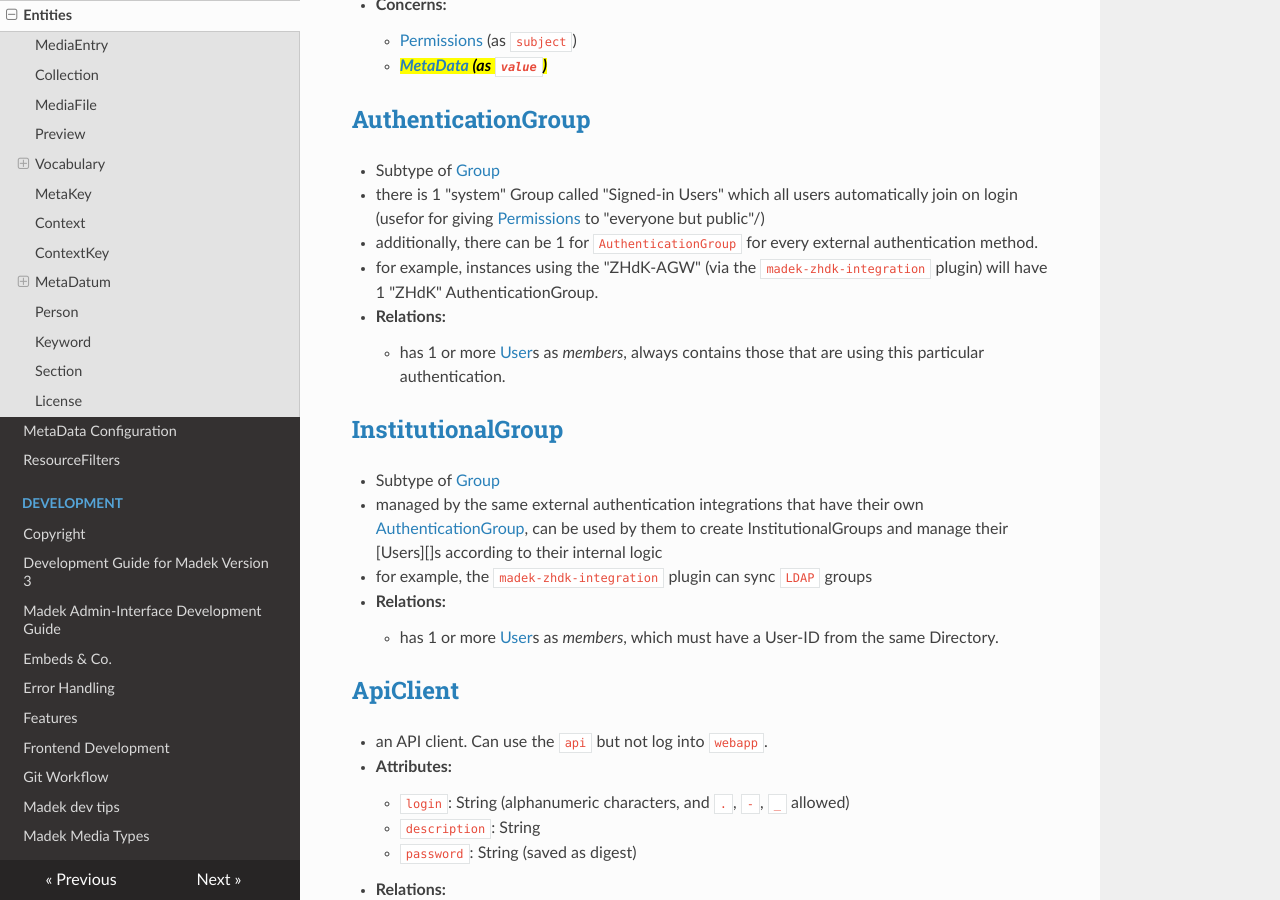
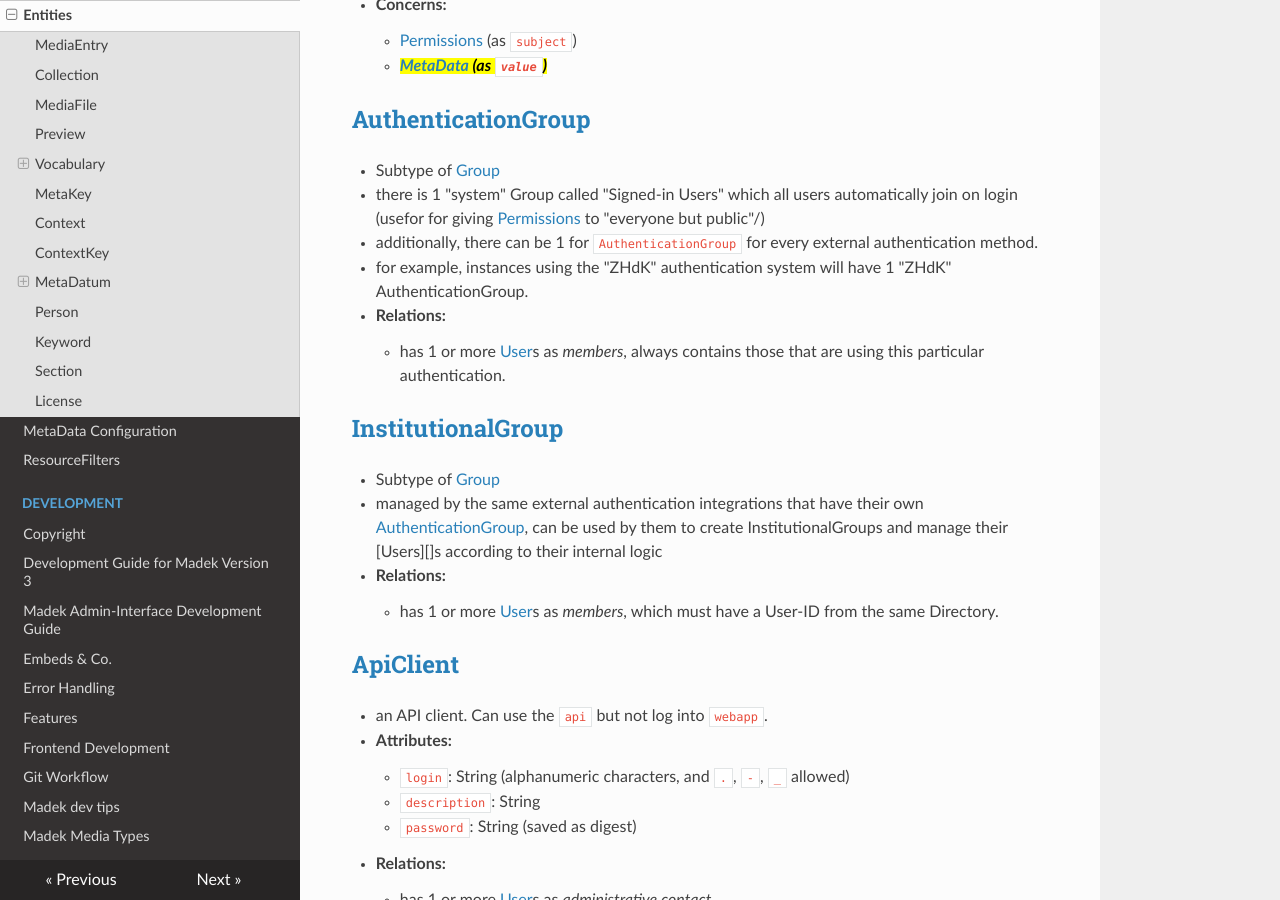
Before and after one commit to Madek/madek-documentation, an MkDocs documentation site: the page built from source/architecture/entities.md, in a window 1280 px wide and 900 px high, scrolled down 8764 px. Built offline with MkDocs 1.6.1, drawn with Linux system fonts in a browser that asks for light colours; nearby versions of some CDN libraries.

Commit message:
chore: remove obsolete custom config of ZHdK

```diff
--- a/source/architecture/entities.md
+++ b/source/architecture/entities.md
@@ -388,8 +388,7 @@ CREATE TABLE license_groups (
 - there is 1 "system" Group called "Signed-in Users" which all users automatically
   join on login (usefor for giving [Permissions][] to "everyone but public"/)
 - additionally, there can be 1 for `AuthenticationGroup` for every external authentication method.
-  - for example, instances using the "ZHdK-AGW"
-    (via the `madek-zhdk-integration` plugin) will have 1 "ZHdK" AuthenticationGroup.
+  - for example, instances using the "ZHdK" authentication system will have 1 "ZHdK" AuthenticationGroup.
 - **Relations:**
     - has 1 or more [User][]s as *members*,
       always contains those that are using this particular authentication.
@@ -400,7 +399,6 @@ CREATE TABLE license_groups (
 - managed by the same external authentication integrations that have their own [AuthenticationGroup][],
   can be used by them to create InstitutionalGroups and manage their [Users][]s according
   to their internal logic
-  - for example, the `madek-zhdk-integration` plugin can sync `LDAP` groups
 
 - **Relations:**
     - has 1 or more [User][]s as *members*,
```
